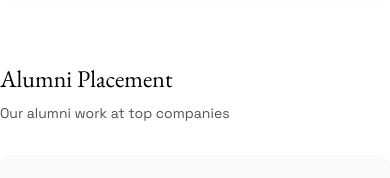
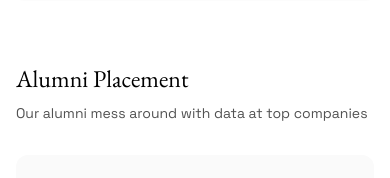
Before and after one commit to cornelldatajournal/site, a Next.js app: page /about in a window 390 px wide. Shown: the part 1438-1616 px from the top of the page. Built offline with nearby package versions, Linux system fonts and the light colour scheme.

Commit message:
about page mobile ready AY

```diff
--- a/src/app/about/page.tsx
+++ b/src/app/about/page.tsx
@@ -21,7 +21,7 @@ export default function AboutPage() {
     ];
 
     return (
-        <main className="container py-12 max-w-6xl mx-auto">
+        <main className="container py-12 px-4 sm:px-6 max-w-6xl mx-auto">
             {/* Motto Section */}
             <div className="text-center mb-16">
                 <div className="max-w-2xl mx-auto">
@@ -112,7 +112,7 @@ export default function AboutPage() {
                 <div className="mb-8">
                     <h2 className="text-2xl font-eb-garamond mb-2 justify-start">Alumni Placement</h2>
                     <p className="text-neutral-600 dark:text-neutral-400 font-space-grotesk text-sm">
-                        Our alumni work at top companies
+                        Our alumni mess around with data at top companies
                     </p>
                 </div>
                 <div className="grid grid-cols-3 md:grid-cols-4 lg:grid-cols-6 gap-8 items-center justify-items-center bg-neutral-50 dark:bg-neutral-900 rounded-xl p-8">
```
